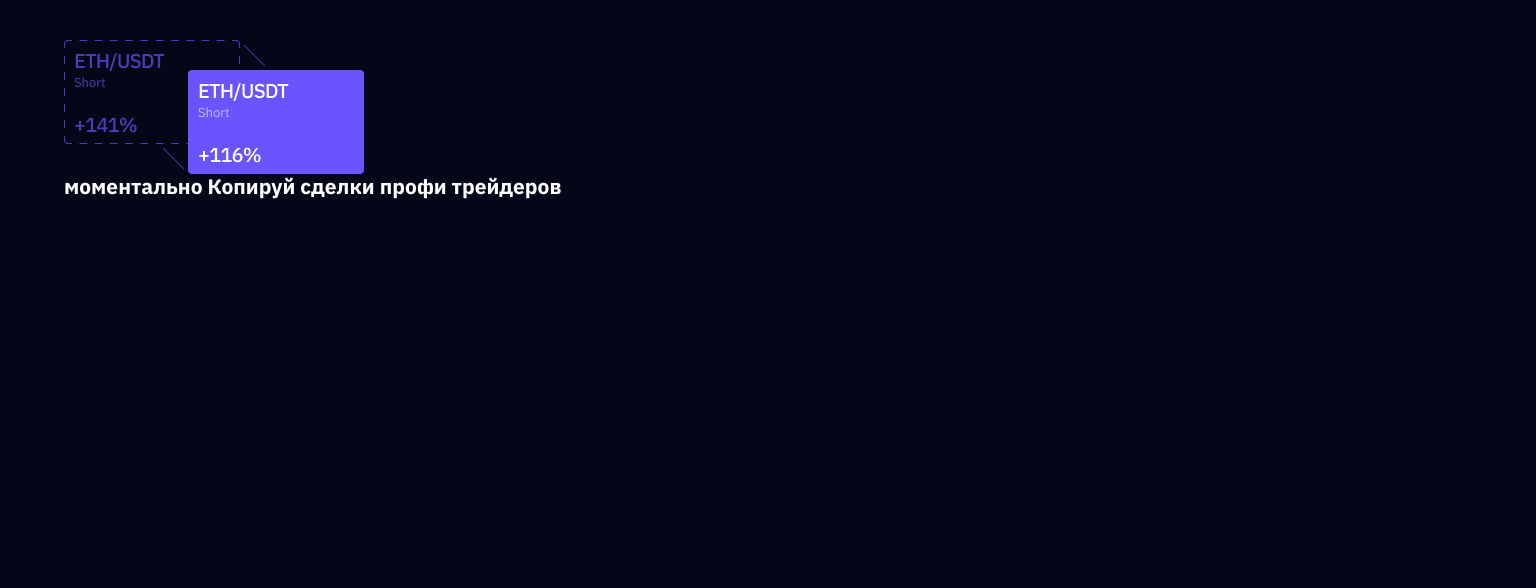
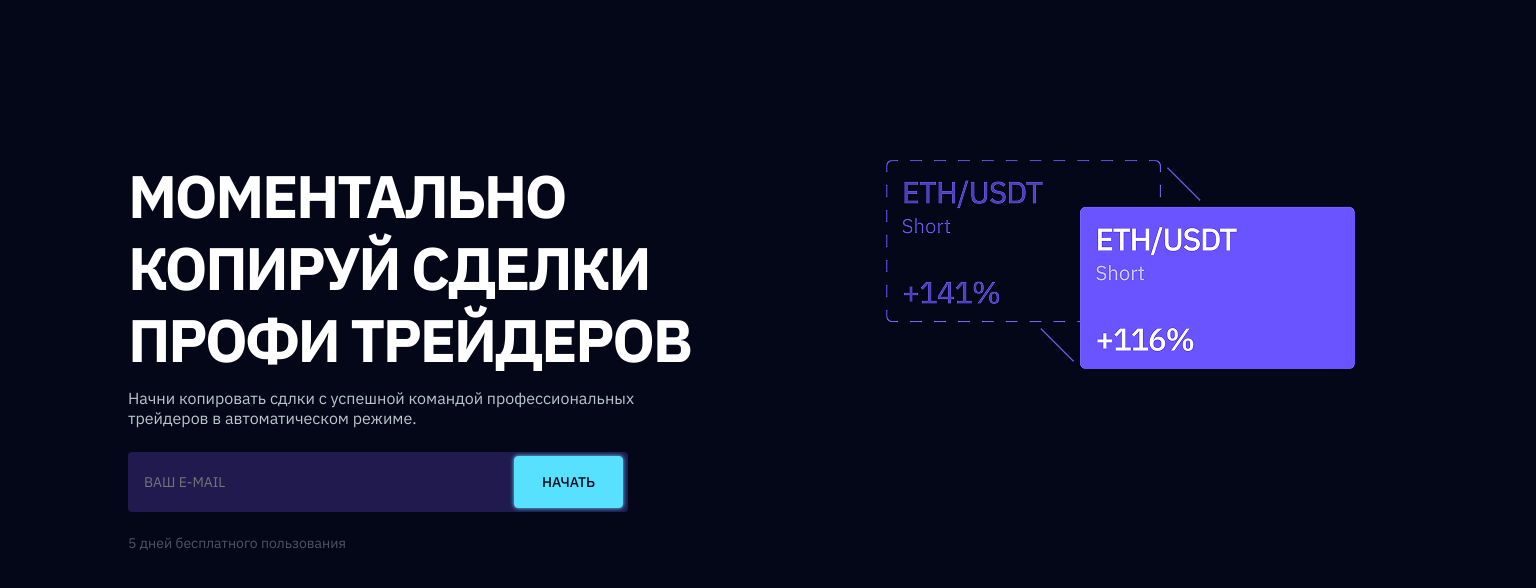
Before and after one commit to Kateryna-Katya/tradeblade, a website built with Vite: page src/index.html in a window 1536 px wide. Built offline with nearby package versions, Linux system fonts and the light colour scheme.

Commit message:
add hero-section

```diff
--- a/src/css/container.css
+++ b/src/css/container.css
@@ -10,5 +10,6 @@
 @media only screen and (min-width: 1440px) {
   .container {
     max-width: 1440px;
+      padding: 56px 80px;
   }
 }
--- a/src/css/main.css
+++ b/src/css/main.css
@@ -3,3 +3,109 @@
     padding-top:40px;
     padding-bottom:37px;
 }
+.hero-title{
+    font-family: "IBM Plex Sans", sans-serif;
+        font-weight: 700;
+        font-size: 35px;
+        line-height: 1.25714;
+        letter-spacing: -0.04em;
+        text-transform: uppercase;
+        color: #fff;
+        margin-top: 33px;
+        margin-bottom: 16px;
+}
+.hero-text{
+    font-size: 16px;
+    line-height: 1.25;
+        color: #e7f7f8;
+        opacity: 0.8;
+}
+.subscribe-form {
+    border-radius: 4px;
+       border-radius: 4px;
+        width: 343px;
+        height: 50px;
+         position: relative;
+         margin-top: 24px;
+}
+.hero-input{
+border-radius: 4px;
+    width: 100%;
+    height: 50px;
+    border: none;
+    outline: none;
+    background: #201a4f;
+    color: #CFCFFC;
+    font-size: 14px;
+    padding: 15px 16px;
+}
+
+.hero-btn {
+border: 1px solid #57e1ff;
+    border-radius: 4px;
+    padding: 11px 24px;
+    width: 102px;
+    height: 42px;
+    transition: 0.3s;
+    position: absolute;
+    right: 2%;
+    top: 8%;
+    font-family: "IBM Plex Sans", sans-serif;
+        font-weight: 500;
+        font-size: 14px;
+            line-height: 1.42857;
+        text-transform: uppercase;
+        color: #030718;
+}
+.hero-btn:hover {
+    background-color: #2CB8E5;
+}
+.form-message {
+    color: #57e1ff;
+    margin-left: 10px;
+    opacity: 0;
+    transition: opacity 0.3s ease;
+}
+.hero-bottom-text{
+    margin-top: 22px;
+    opacity: 0.3;
+    line-height: 1.42857;
+}
+@media only screen and (min-width: 1440px) {
+.hero-conatiner {
+        padding-top: 160px;
+        padding-bottom: 134px;
+        display: flex;
+        gap: 128px;
+}
+.hero-img-wrapper{
+    order: 2;
+}
+.hero-wrapper{
+    width: 630px;
+}
+.hero-title{
+    margin-top: 0;
+        font-size: 60px;
+        line-height: 1.2;
+        margin-bottom: 12px;
+}
+.hero-text{
+    width: 565px;
+}
+.subscribe-form{
+width: 500px;
+    height: 60px;
+}
+.hero-btn{
+    width: 109px;
+        height: 52px;
+        right: 1%;
+        top: 6%;
+        padding: 16px 24px;
+}
+.hero-input{
+    height: 60px;
+
+}
+}
--- /dev/null
+++ b/src/js/hero-form.js
@@ -0,0 +1,28 @@
+document.getElementById('submitBtn').addEventListener('click', function(e) {
+  e.preventDefault();
+
+  const emailInput = document.getElementById('email');
+  const message = document.querySelector('.form-message');
+  const email = emailInput.value.trim();
+
+  if (!email) {
+    message.textContent = 'Введите ваш email!';
+    message.style.color = '#FF5C5C';
+    message.style.opacity = 1;
+    return;
+  }
+
+  message.textContent = 'Отправка...';
+  message.style.color = '#48CFFF';
+  message.style.opacity = 1;
+
+  setTimeout(() => {
+    message.textContent = 'Спасибо! Форма отправлена✅';
+    message.style.color = '#48CFFF';
+
+      setTimeout(() => {
+      emailInput.value = '';
+      message.style.opacity = 0;
+    }, 5000);
+  }, 1500);
+});
--- a/src/main.js
+++ b/src/main.js
@@ -0,0 +1 @@
+import './js/hero-form.js';
--- a/src/partials/main.html
+++ b/src/partials/main.html
@@ -1,17 +1,26 @@
 <!-- Hero -->
  <section class="hero-section">
     <div class="container hero-conatiner">
-        <picture>
+        <picture class="hero-img-wrapper">
+            <source srcset="
+                    /img/hero/hero-desk.png 1x,
+                    /img/hero/hero-desk-2x.png 2x
+                    " media="(min-width: 1440px)" />
             <source srcset="
                     /img/hero/hero-mob.png 1x,
                     /img/hero/hero-mob-2x.png 2x
-                    " media="(min-width: 1440px)" />
-            <source srcset="
-                    /img/hero/hero-desk.png 1x,
-                    /img/hero/hero-desk-2x.png 2x
-                    " media="(max-width: 1438px)" />
+                    " media="(max-width: 1439px)" />
             <img class="hero-img" src="/img/hero/hero-mob.png" alt="EtH/USDT" loading="lazy" />
         </picture>
+        <div class="hero-wrapper">
         <h1 class="hero-title">моментально Копируй сделки профи трейдеров</h1>
+        <p class="hero-text">Начни копировать сдлки с успешной командой профессиональных трейдеров в автоматическом режиме.</p>
+        <div class="subscribe-form">
+            <input class="hero-input" type="email" id="email" placeholder="ВАШ E-MAIL" required>
+            <button class="hero-btn" id="submitBtn">НАЧАТЬ</button>
+            <p class="form-message"></p>
+        </div>
+        <p class="hero-bottom-text">5 дней бесплатного пользования</p>
+    </div>
     </div>
  </section>
```
